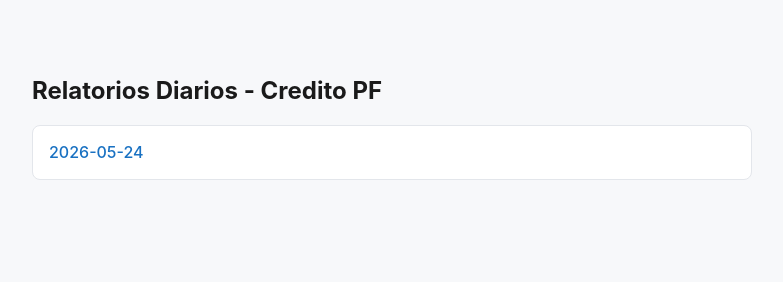
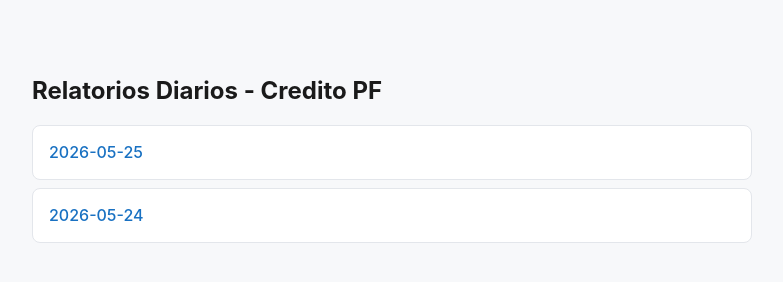
Before and after one commit to vagnerapj/credito-pf, a plain HTML site: page index.html in a window 1280 px wide. Shown: the whole page, without its empty margins (248-1031 px from the left). Drawn offline with Linux system fonts and the light colour scheme.

Commit message:
Atualiza index (2026-05-25)

```diff
--- a/index.html
+++ b/index.html
@@ -16,5 +16,6 @@ a { color: #1971c2; text-decoration: none; font-weight: 500; }
 </style></head><body>
 <h1>Relatorios Diarios - Credito PF</h1>
 <ul>
+    <li><a href="2026-05-25-credito-pf.html">2026-05-25</a></li>
     <li><a href="2026-05-24-credito-pf.html">2026-05-24</a></li>
 </ul></body></html>
```
